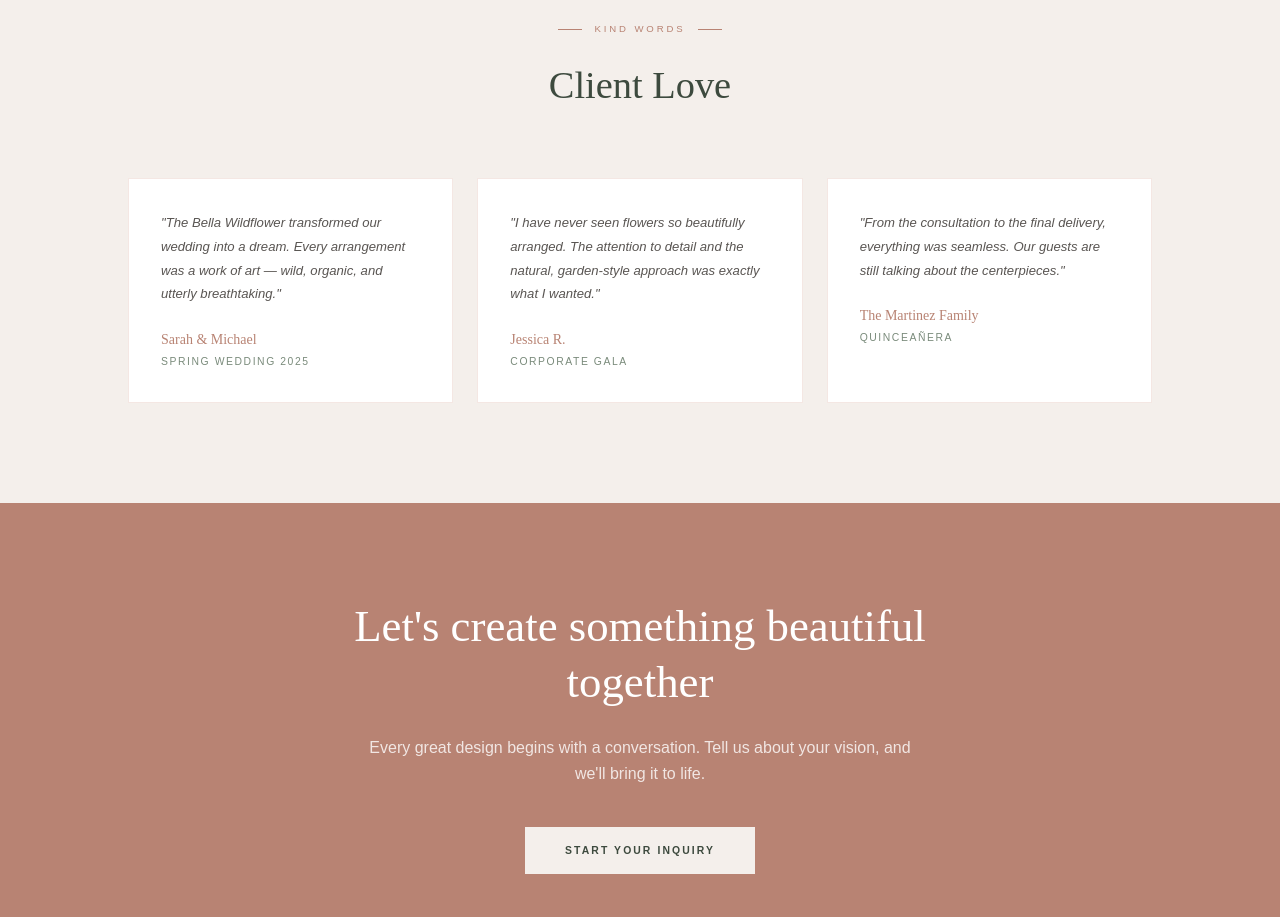
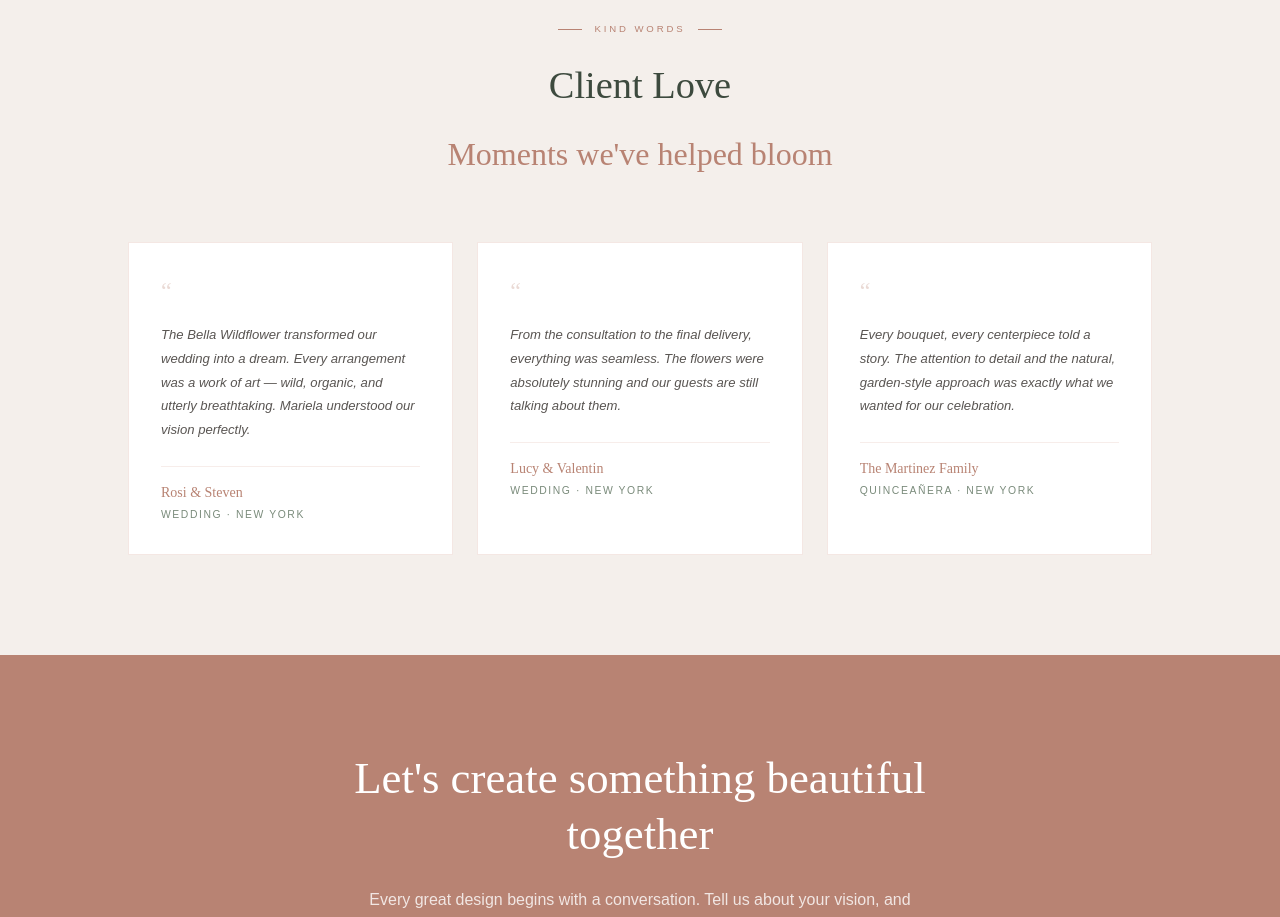
Before and after one commit to Omnix-Solution-Inc/wildflower, a Next.js app: page / in a window 1280 px wide. Shown: the part 4740-5657 px from the top of the page. Built offline with nearby package versions, Linux system fonts and the light colour scheme.

Commit message:
feat: Testimonials with real wedding couples

```diff
--- a/src/components/landing/Testimonials.tsx
+++ b/src/components/landing/Testimonials.tsx
@@ -1,7 +1,19 @@
 const testimonials = [
-  { text: 'The Bella Wildflower transformed our wedding into a dream. Every arrangement was a work of art — wild, organic, and utterly breathtaking.', author: 'Sarah & Michael', event: 'Spring Wedding 2025' },
-  { text: 'I have never seen flowers so beautifully arranged. The attention to detail and the natural, garden-style approach was exactly what I wanted.', author: 'Jessica R.', event: 'Corporate Gala' },
-  { text: 'From the consultation to the final delivery, everything was seamless. Our guests are still talking about the centerpieces.', author: 'The Martinez Family', event: 'Quinceañera' },
+  {
+    text: 'The Bella Wildflower transformed our wedding into a dream. Every arrangement was a work of art — wild, organic, and utterly breathtaking. Mariela understood our vision perfectly.',
+    author: 'Rosi & Steven',
+    event: 'Wedding · New York'
+  },
+  {
+    text: 'From the consultation to the final delivery, everything was seamless. The flowers were absolutely stunning and our guests are still talking about them.',
+    author: 'Lucy & Valentin',
+    event: 'Wedding · New York'
+  },
+  {
+    text: 'Every bouquet, every centerpiece told a story. The attention to detail and the natural, garden-style approach was exactly what we wanted for our celebration.',
+    author: 'The Martinez Family',
+    event: 'Quinceañera · New York'
+  },
 ]
 
 export function Testimonials() {
@@ -15,13 +27,18 @@ export function Testimonials() {
             <span className="w-6 h-px bg-terracotta"></span>
           </div>
           <h2 className="font-cinzel text-[clamp(1.8rem,3vw,3rem)] text-moss mb-4">Client Love</h2>
+          <p className="font-script text-[clamp(1.4rem,2.5vw,2.2rem)] text-terracotta">Moments we've helped bloom</p>
         </div>
+
         <div className="grid md:grid-cols-3 gap-6">
           {testimonials.map((t, i) => (
             <div key={i} className="bg-white p-8 border border-linen/40">
-              <p className="text-[0.82rem] leading-[1.8] text-charcoal/80 italic mb-6">"{t.text}"</p>
-              <p className="font-cinzel text-sm text-terracotta">{t.author}</p>
-              <p className="text-[0.65rem] tracking-[0.15em] uppercase text-sage mt-1">{t.event}</p>
+              <div className="text-2xl text-terracotta/30 mb-4 font-cinzel">&ldquo;</div>
+              <p className="text-[0.82rem] leading-[1.8] text-charcoal/80 italic mb-6">{t.text}</p>
+              <div className="border-t border-linen/30 pt-4">
+                <p className="font-cinzel text-sm text-terracotta">{t.author}</p>
+                <p className="text-[0.65rem] tracking-[0.15em] uppercase text-sage mt-1">{t.event}</p>
+              </div>
             </div>
           ))}
         </div>
```
